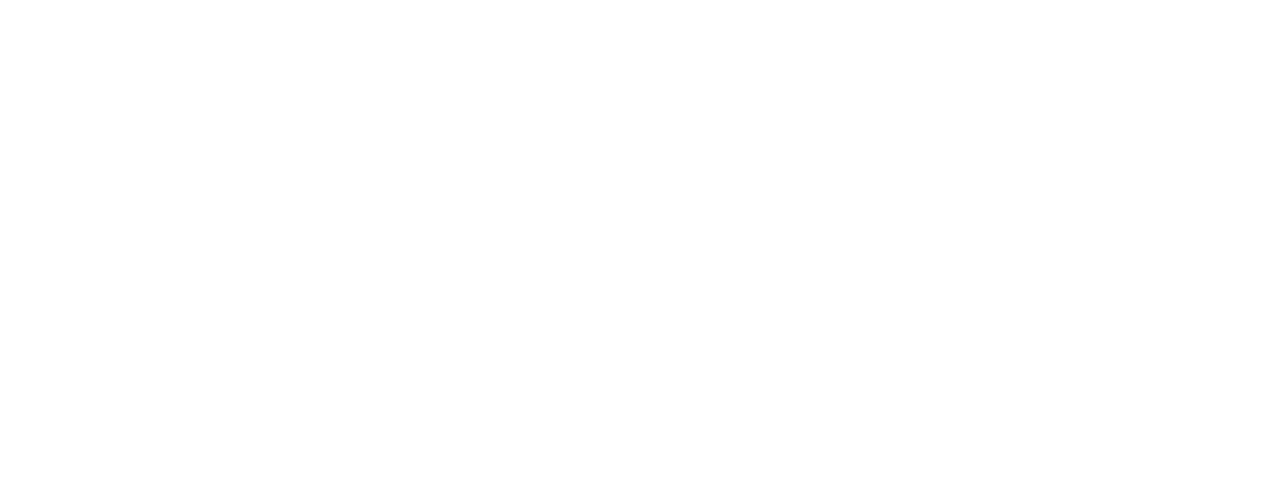
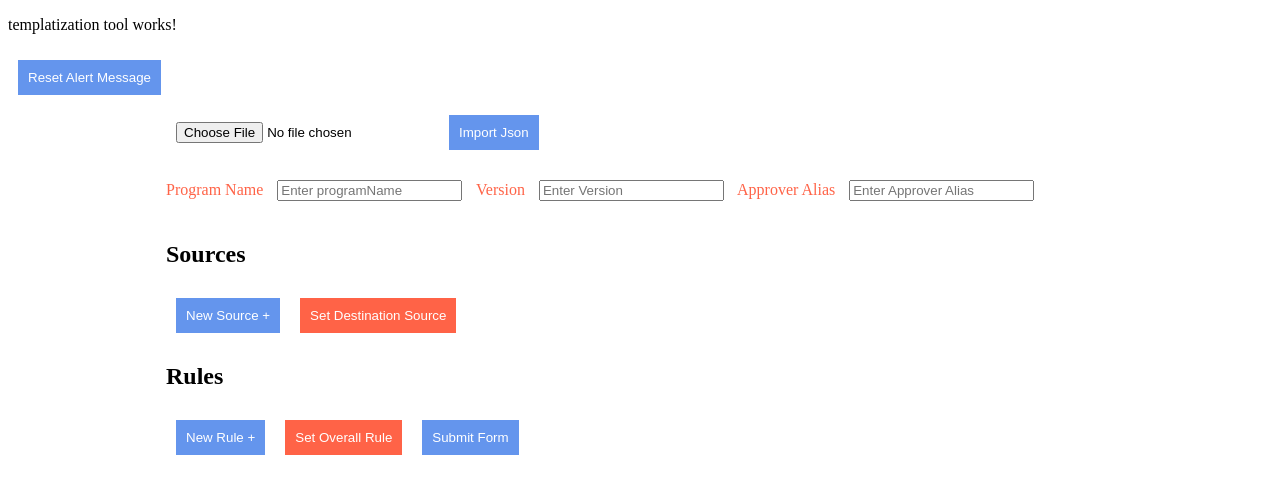
Before and after one commit to hari-kadumuri/my-angular-app, an Angular app: page / in a window 1280 px wide. Shown: the top 494 px of the page. Built offline with nearby package versions, Linux system fonts and the light colour scheme.

Commit message:
errrors are resolved till edit source function

```diff
--- a/src/app/app.component.html
+++ b/src/app/app.component.html
@@ -1 +1,2 @@
-<router-outlet></router-outlet>
+<app-templatizationtool></app-templatizationtool>
+<!-- <router-outlet></router-outlet> -->
--- a/src/index.html
+++ b/src/index.html
@@ -2,7 +2,7 @@
 <html lang="en">
 <head>
   <meta charset="utf-8">
-  <title>MyAngularApp</title>
+  <title>Self Serve Tool</title>
   <base href="/">
   <meta name="viewport" content="width=device-width, initial-scale=1">
   <link rel="icon" type="image/x-icon" href="favicon.ico">
```
